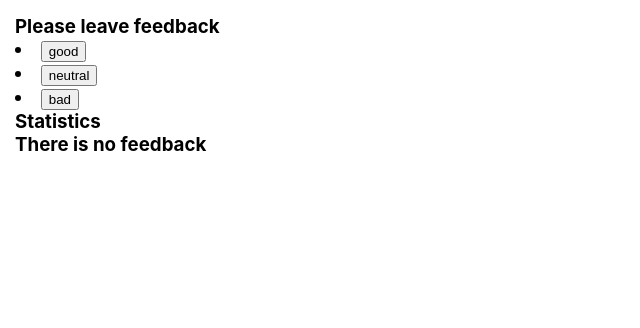
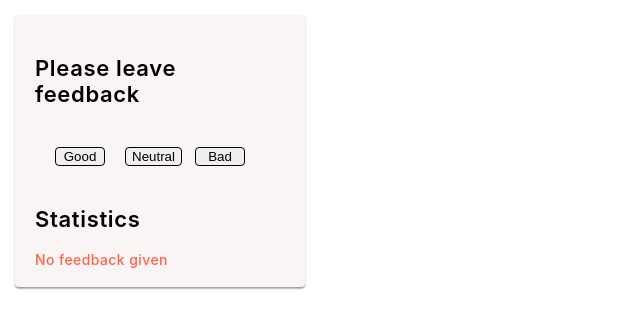
Before and after one commit to Mariana-Diachun/goit-react-hw-02-feedback, a React (Create React App) app: page / in a window 1280 px wide. Shown: the top 328 px of the page, without its empty margins (0-640 px from the left). Built offline with nearby package versions, Linux system fonts and the light colour scheme.

Commit message:
added final styled components

```diff
--- a/package.json
+++ b/package.json
@@ -11,6 +11,7 @@
     "react-dom": "^18.1.0",
     "react-scripts": "5.0.1",
     "styled-components": "^5.3.6",
+    "styled-components-theme": "^1.0.5",
     "web-vitals": "^2.1.3"
   },
   "scripts": {
--- a/src/components/App/App.jsx
+++ b/src/components/App/App.jsx
@@ -2,6 +2,7 @@ import { Component } from 'react';
 import { Statistics } from 'components/Statistics/Statistics';
 import { FeedbackOptions } from 'components/FeedbackOptoins/FeedbackOptions';
 import { Section } from 'components/Section/Section';
+import { Container } from 'components/App/App.styled';
 
 export class App extends Component {
   state = {
@@ -38,7 +39,7 @@ export class App extends Component {
     const { good, neutral, bad } = this.state;
 
     return (
-      <div>
+      <Container>
         <Section title={'Please leave feedback'}>
           <FeedbackOptions
             options={Object.keys(this.state)}
@@ -54,7 +55,7 @@ export class App extends Component {
             positivePercentage={this.countPositiveFeedbackPercentage()}
           />
         </Section>
-      </div>
+      </Container>
     );
   }
 }
--- /dev/null
+++ b/src/components/App/App.styled.js
@@ -0,0 +1,11 @@
+import styled from 'styled-components';
+
+export const Container = styled.div`
+  padding: 20px;
+  box-shadow: 0px 1px 3px rgba(0, 0, 0, 0.12), 0px 1px 1px rgba(0, 0, 0, 0.14),
+    0px 2px 1px rgba(0, 0, 0, 0.2);
+  border-radius: 0px 0px 4px 4px;
+  width: 250px;
+  height: 100%;
+  background-color: rgb(250, 245, 245);
+`;
--- /dev/null
+++ b/src/components/FeedbackOptoins/FeedbackOption.styled.js
@@ -0,0 +1,28 @@
+import styled from 'styled-components';
+
+export const List = styled.ul`
+  margin-top: 20px;
+  padding: 20px;
+  display: flex;
+`;
+export const Item = styled.li`
+  list-style: none;
+  padding: 0;
+  display: flex;
+  width: 100%;
+`;
+
+export const Button = styled.button`
+  display: inline-block;
+  gap: 4px;
+  min-width: 50px;
+  border: 1px solid ${p => p.theme.colors.black};
+  border-radius: 4px;
+  color: ${p => p.theme.colors.black};
+  transition: color 250ms ease-in-out, background-color 250ms ease-in-out,
+    border-color 250ms ease-in-out;
+  :hover {
+    background-color: ${p => p.theme.colors.accent};
+  }
+  text-transform: capitalize;
+`;
--- a/src/components/FeedbackOptoins/FeedbackOptions.jsx
+++ b/src/components/FeedbackOptoins/FeedbackOptions.jsx
@@ -1,15 +1,22 @@
 import PropTypes from 'prop-types';
+import {
+  List,
+  Item,
+  Button,
+} from 'components/FeedbackOptoins/FeedbackOption.styled';
+
 export const FeedbackOptions = ({ options, onLeaveFeedback }) => (
-  <div>
+  <List>
     {options.map(option => (
-      <li key={option}>
-        <button type="button" value={option} onClick={onLeaveFeedback}>
+      <Item key={option}>
+        <Button type="button" value={option} onClick={onLeaveFeedback}>
           {option}
-        </button>
-      </li>
+        </Button>
+      </Item>
     ))}
-  </div>
+  </List>
 );
+
 FeedbackOptions.propTypes = {
   options: PropTypes.array.isRequired,
   onLeaveFeedback: PropTypes.func,
--- a/src/components/Notification/Notification.jsx
+++ b/src/components/Notification/Notification.jsx
@@ -1,7 +1,8 @@
 import PropTypes from 'prop-types';
+import { Info } from './Notification.styled';
 
 export const Notification = ({ message }) => {
-  return <p>{message}</p>;
+  return <Info>{message}</Info>;
 };
 Notification.propTypes = {
   message: PropTypes.string.isRequired,
--- /dev/null
+++ b/src/components/Notification/Notification.styled.js
@@ -0,0 +1,11 @@
+import styled from 'styled-components';
+
+export const Info = styled.p`
+  margin-top: 20px;
+
+  font-weight: 500;
+  font-size: 14px;
+  line-height: 1;
+  letter-spacing: 0.03em;
+  color: ${p => p.theme.colors.accent};
+`;
--- a/src/components/Section/Section.jsx
+++ b/src/components/Section/Section.jsx
@@ -1,12 +1,15 @@
 import PropTypes, { string } from 'prop-types';
+import { Title } from './Section.styled';
+
 export const Section = ({ title, children }) => {
   return (
-    <h3>
+    <Title>
       {title}
       {children}
-    </h3>
+    </Title>
   );
 };
+
 Section.propTypes = {
   title: PropTypes.string.isRequired,
   children: PropTypes.element.isRequired,
--- /dev/null
+++ b/src/components/Section/Section.styled.js
@@ -0,0 +1,11 @@
+import styled from 'styled-components';
+
+export const Title = styled.h1`
+  margin-top: 20px;
+
+  font-weight: 600;
+  font-size: 22px;
+  line-height: 1.19;
+  letter-spacing: 0.03em;
+  color: ${p => p.theme.colors.black};
+`;
--- a/src/components/Statistics/Statistics.jsx
+++ b/src/components/Statistics/Statistics.jsx
@@ -1,5 +1,6 @@
 import PropTypes from 'prop-types';
 import { Notification } from 'components/Notification/Notification';
+import { Box, Option } from './Statistics.styled';
 
 export const Statistics = ({
   good,
@@ -9,17 +10,18 @@ export const Statistics = ({
   positivePercentage,
 }) => {
   return total === 0 ? (
-    <Notification message="There is no feedback" />
+    <Notification message="No feedback given" />
   ) : (
-    <div>
-      <p>Good:{good}</p>
-      <p>Neutral:{neutral}</p>
-      <p>Bad:{bad}</p>
-      <p>Total:{total}</p>
-      <p>Positive feedback:{positivePercentage}%</p>
-    </div>
+    <Box>
+      <Option>Good: {good}</Option>
+      <Option>Neutral: {neutral}</Option>
+      <Option>Bad: {bad}</Option>
+      <Option>Total: {total}</Option>
+      <Option>Positive feedback: {positivePercentage}%</Option>
+    </Box>
   );
 };
+
 Statistics.propTypes = {
   good: PropTypes.number.isRequired,
   neutral: PropTypes.number.isRequired,
--- /dev/null
+++ b/src/components/Statistics/Statistics.styled.js
@@ -0,0 +1,13 @@
+import styled from 'styled-components';
+
+export const Box = styled.div`
+  padding: 10px;
+`;
+export const Option = styled.p`
+  margin-top: 5px;
+  font-weight: 500;
+  font-size: 14px;
+  line-height: 1.19;
+  letter-spacing: 0.03em;
+  color: rgb(74, 66, 66);
+`;
--- a/src/index.js
+++ b/src/index.js
@@ -1,10 +1,23 @@
 import React from 'react';
 import ReactDOM from 'react-dom/client';
+import { ThemeProvider } from 'styled-components';
 import { App } from './components/App/App';
 import './index.css';
 
+const theme = {
+  colors: {
+    black: 'black',
+    white: 'white',
+    accent: 'tomato',
+  },
+};
+
 ReactDOM.createRoot(document.getElementById('root')).render(
   <React.StrictMode>
-    <App />
+    <ThemeProvider theme={theme}>
+      <App />
+    </ThemeProvider>
   </React.StrictMode>
 );
+
+export default theme;
```
Also changed, not shown: 1 other file (tests, documents, lock files or other folders).
